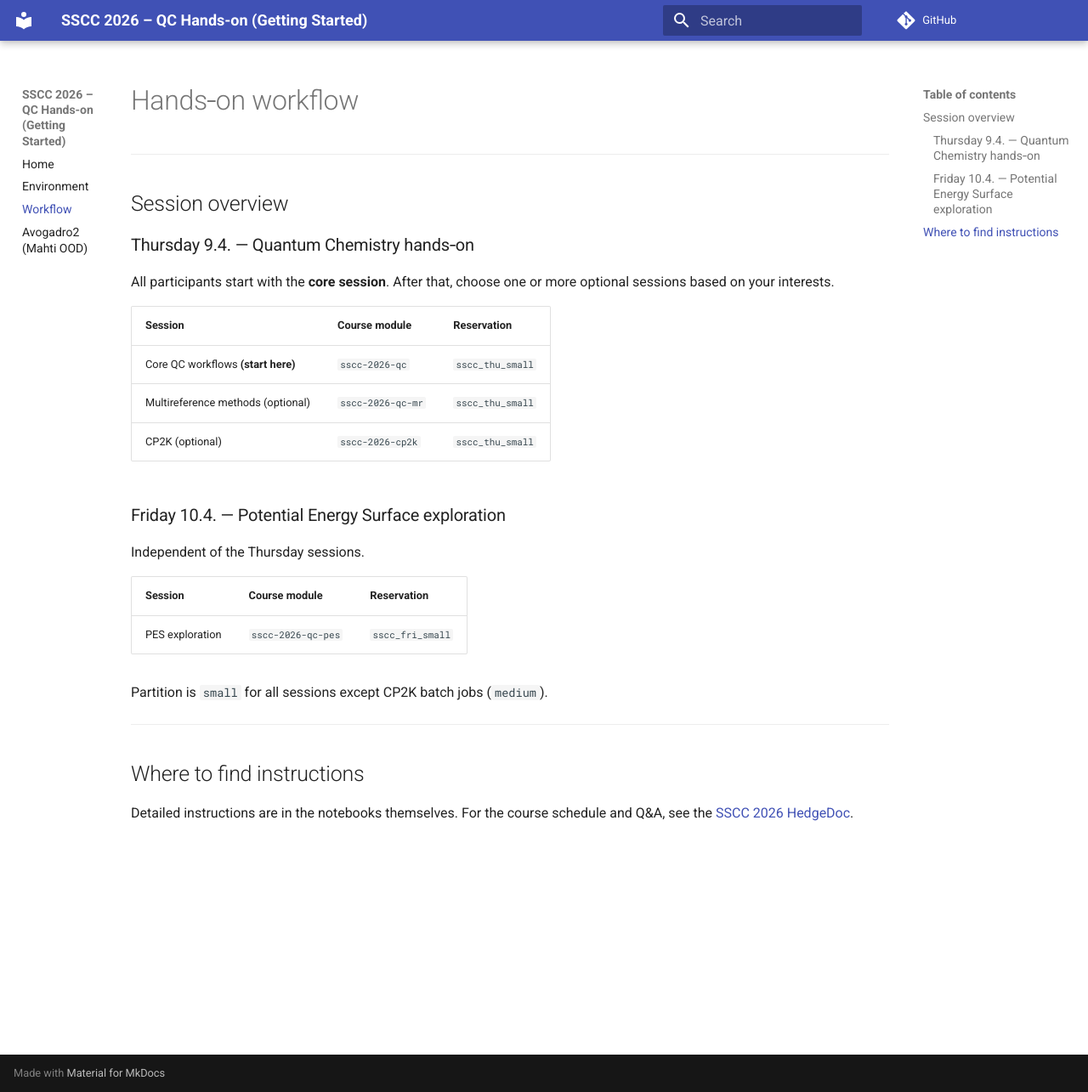
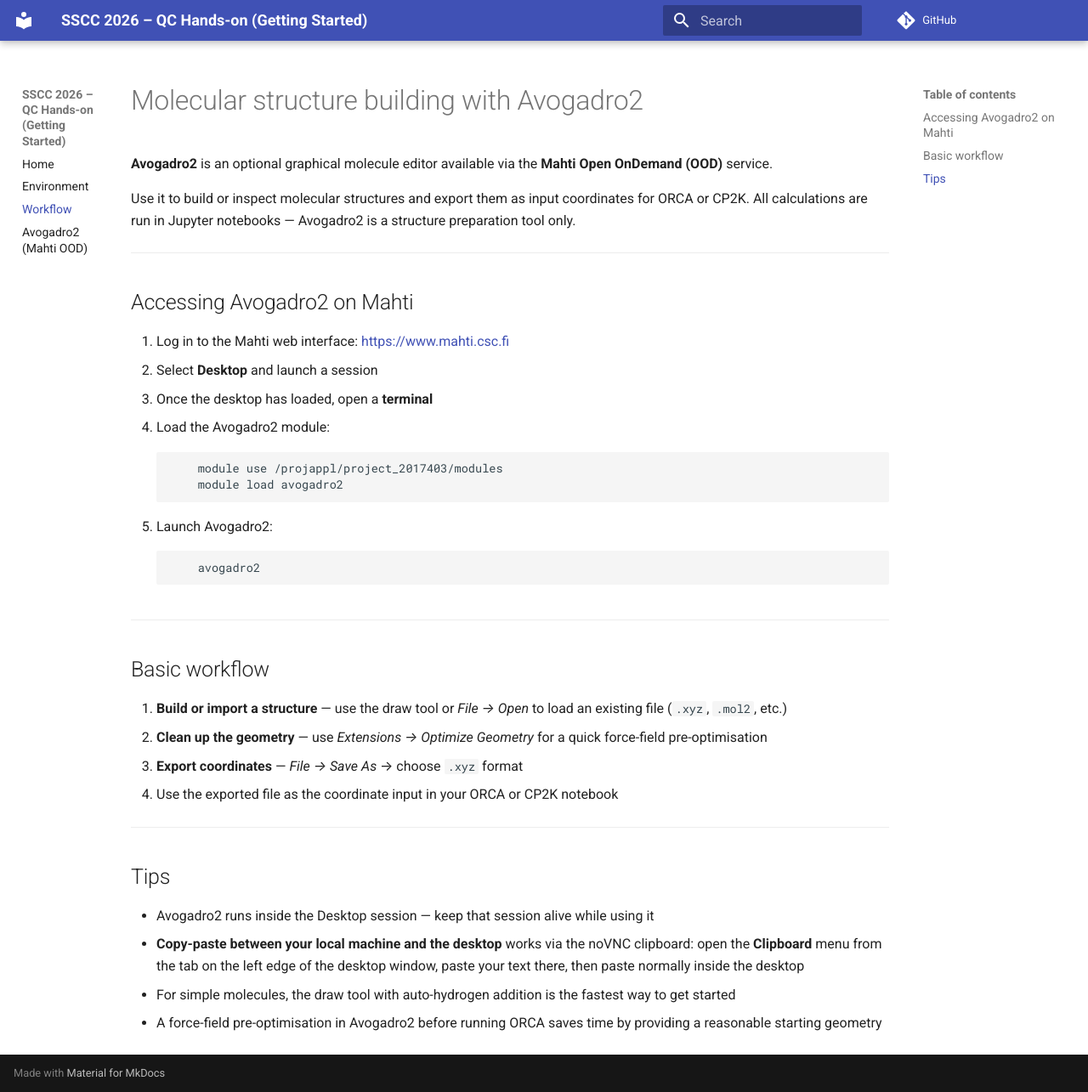
Before and after one commit to nruneberg/sscc2026-qc-getting-started, an MkDocs documentation site: the page built from docs/workflow.md, in a window 1280 px wide and 1285 px high. Shown: the whole window at 85% size. Built offline with MkDocs 1.6.1 and Material for MkDocs 9.7.7, drawn with Linux system fonts in a browser that asks for light colours; comment, search, counter and statistics services are not loaded.

````diff
--- a/docs/workflow.md
+++ b/docs/workflow.md
@@ -1,34 +1,54 @@
-# Hands‑on workflow
+# Molecular structure building with Avogadro2
+
+**Avogadro2** is an optional graphical molecule editor available via
+the **Mahti Open OnDemand (OOD)** service.
+
+Use it to build or inspect molecular structures and export them as
+input coordinates for ORCA or CP2K. All calculations are run in
+Jupyter notebooks — Avogadro2 is a structure preparation tool only.
 
 ---
 
-## Session overview
+## Accessing Avogadro2 on Mahti
 
-### Thursday 9.4. — Quantum Chemistry hands‑on
+1. Log in to the Mahti web interface:
+   [https://www.mahti.csc.fi](https://www.mahti.csc.fi)
+2. Select **Desktop** and launch a session
+3. Once the desktop has loaded, open a **terminal**
+4. Load the Avogadro2 module:
+```bash
+    module use /projappl/project_2017403/modules
+    module load avogadro2
+```
 
-All participants start with the **core session**. After that, choose
-one or more optional sessions based on your interests.
-
-| Session | Course module | Reservation |
-|---|---|---|
-| Core QC workflows **(start here)** | `sscc-2026-qc` | `sscc_thu_small` |
-| Multireference methods (optional) | `sscc-2026-qc-mr` | `sscc_thu_small` |
-| CP2K (optional) | `sscc-2026-cp2k` | `sscc_thu_small` |
-
-### Friday 10.4. — Potential Energy Surface exploration
-
-Independent of the Thursday sessions.
-
-| Session | Course module | Reservation |
-|---|---|---|
-| PES exploration | `sscc-2026-qc-pes` | `sscc_fri_small` |
-
-Partition is `small` for all sessions except CP2K batch jobs (`medium`).
+5. Launch Avogadro2:
+```bash
+    avogadro2
+```
 
 ---
 
-## Where to find instructions
+## Basic workflow
 
-Detailed instructions are in the notebooks themselves.
-For the course schedule and Q&A, see the
-[SSCC 2026 HedgeDoc](https://siili.rahtiapp.fi/sscc2026).
+1. **Build or import a structure** — use the draw tool or
+   *File → Open* to load an existing file (`.xyz`, `.mol2`, etc.)
+2. **Clean up the geometry** — use *Extensions → Optimize Geometry*
+   for a quick force-field pre-optimisation
+3. **Export coordinates** — *File → Save As* → choose `.xyz` format
+4. Use the exported file as the coordinate input in your ORCA or CP2K
+   notebook
+
+---
+
+## Tips
+
+* Avogadro2 runs inside the Desktop session — keep that
+  session alive while using it
+* **Copy-paste between your local machine and the desktop** works via
+  the noVNC clipboard: open the **Clipboard** menu from the tab on the
+  left edge of the desktop window, paste your text there, then paste
+  normally inside the desktop
+* For simple molecules, the draw tool with auto-hydrogen addition
+  is the fastest way to get started
+* A force-field pre-optimisation in Avogadro2 before running ORCA
+  saves time by providing a reasonable starting geometry
````
